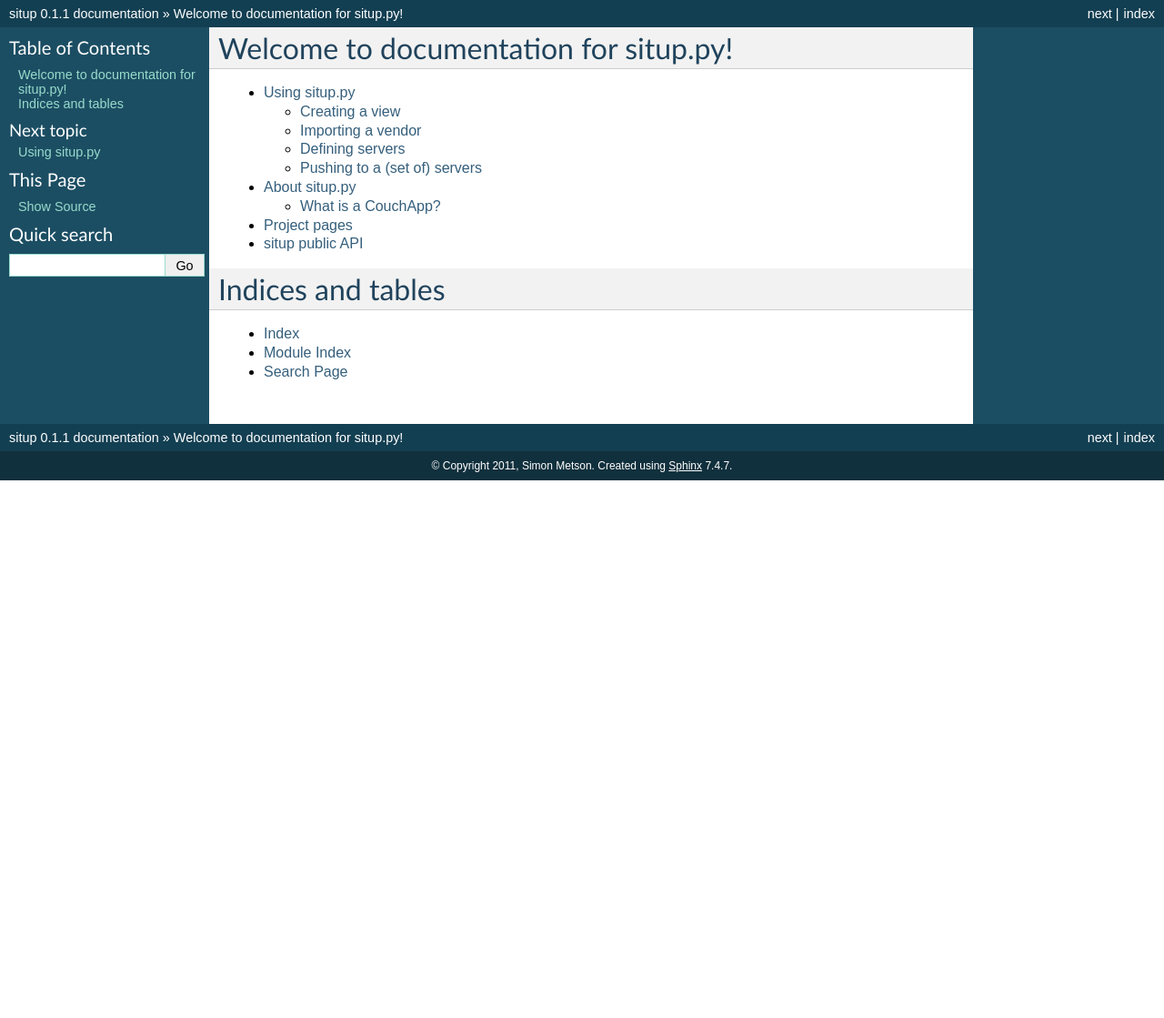
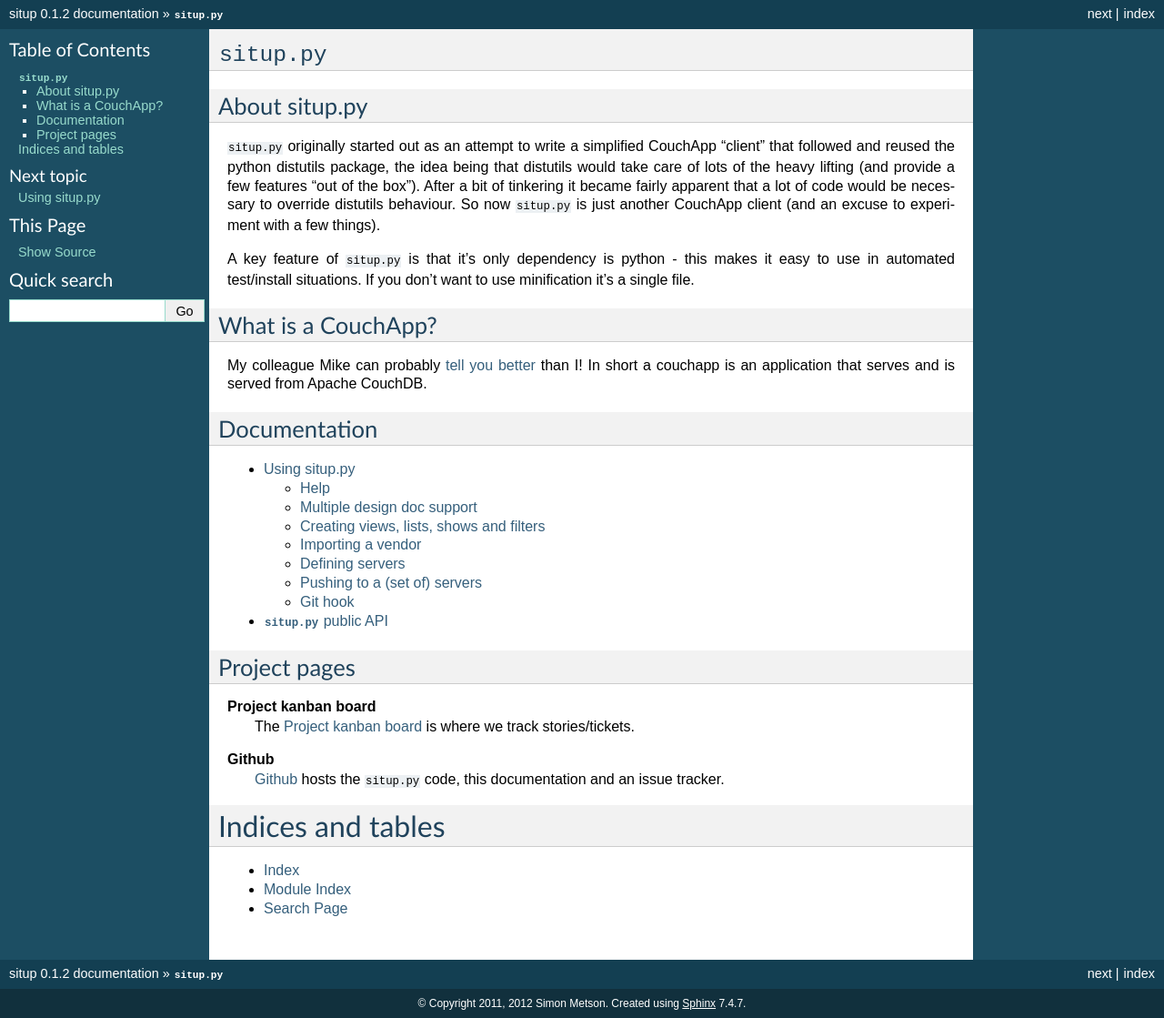
Before and after one commit to drsm79/situp, a Sphinx documentation site: the page built from docs/index.rst, in a window 1280 px wide. Shown: the whole page at 91% size. Built offline with Sphinx 7.4.7, drawn with Linux system fonts in a browser that asks for light colours; formulas are drawn with MathJax 3; before the commit the page ends 900 px from its top, so only the background shows below that.

Commit message:
update documentation

```diff
--- a/docs/code.rst
+++ b/docs/code.rst
@@ -1,4 +1,4 @@
-situp public API
+``situp.py`` public API
 ========================================
 
 .. automodule:: situp
--- a/docs/conf.py
+++ b/docs/conf.py
@@ -41,7 +41,7 @@
 
 # General information about the project.
 project = u'situp'
-copyright = u'2011, Simon Metson'
+copyright = u'2011, 2012 Simon Metson'
 
 # The version info for the project you're documenting, acts as replacement for
 # |version| and |release|, also used in various other places throughout the
@@ -50,7 +50,7 @@
 # The short X.Y version.
 version = '0.1'
 # The full version, including alpha/beta/rc tags.
-release = '0.1.1'
+release = '0.1.2'
 
 # The language for content autogenerated by Sphinx. Refer to documentation
 # for a list of supported languages.
--- a/docs/externals.rst
+++ b/docs/externals.rst
@@ -1,5 +1,9 @@
 Project pages
-========================================
+----------------------------------------
 
-* `Project kanban board <http://mikewallace.cloudant.com/situp-kanban/_design/kanbancouch/index.html>`_
-* `Github pages <http://drsm79.github.com/situp/>`_
+**Project kanban board**
+  The `Project kanban board <http://mikewallace.cloudant.com/situp-kanban/_design/kanbancouch/index.html>`_ is where we track stories/tickets.
+
+**Github**
+  `Github <http://drsm79.github.com/situp/>`_ hosts the ``situp.py`` code, this
+  documentation and an issue tracker.
--- a/docs/index.rst
+++ b/docs/index.rst
@@ -3,17 +3,21 @@
    You can adapt this file completely to your liking, but it should at least
    contain the root `toctree` directive.
 
-Welcome to documentation for situp.py!
+``situp.py``
 =================================
 
+.. include:: whatisacouchapp.rst
+
+Documentation
+----------------------------------------
 
 .. toctree::
    :maxdepth: 2
 
    usage
-   whatisacouchapp
-   externals
    code
+
+.. include:: externals.rst
 
 Indices and tables
 ==================
--- a/docs/usage.rst
+++ b/docs/usage.rst
@@ -1,57 +1,92 @@
 Using situp.py
 ========================================
-Creating a view
+Help
+----------------------------------------
+All commands in situp.py have a help function. Invoke it by running: ::
+
+    setup.py <command> -h
+
+
+Multiple design doc support
+----------------------------------------
+situp.py supports couchapps that use multiple design documents. If you just
+want the current directory to be your application just run situp.py as: ::
+
+	situp.py view foo
+
+If you would like to create a view in a specific design doc, run the command
+as: ::
+
+	situp.py view foo -d tst-app
+
+Creating views, lists, shows and filters
 ----------------------------------------
 situp.py will create a view called foo in tst-app ($PWD/_design/tst-app) with
 empty functions in the map.js and reduce.js files.::
 
-	situp.py -d tst-app create view foo
+	situp.py view foo
 
 Will create a view called bar in tst-app ($PWD/_design/tst-app) with an empty
 function in map.js and a _sum built in reduce.::
 
-	situp.py -d tst-app create view bar --sum
+	situp.py view bar --sum
 
 Will create the view baz in the views directory of the current working dir
 (e.g. $PWD/views/baz)::
 
-	situp.py create view baz
+	situp.py view baz
 
+The same syntax will create lists, shows and filters: ::
+
+	situp.py list mylist
+	situp.py show myshow
+	situp.py filter myfilter
 
 Importing a vendor
 ----------------------------------------
 Vendors can be imported into the application via: ::
 
-	situp.py -d tst-app vendor backbone
+	situp.py vendor <vendor-name>
 
 Will download and install the vendor backbone and its dependencies into the
-tst-app design. situp uses the kanso packages, so anything that is available on
-http://kan.so/packages/ should work with situp.
+tst-app design. situp.py uses the kanso packages, so anything that is available
+on http://kan.so/packages/ should work with situp.
 
 Defining servers
 ----------------------------------------
-situp.py lets you define servers so you can interact with them by name instead
-of URL: ::
+``situp.py`` lets you define servers so you can interact with them by name
+instead of URL: ::
 
 	situp.py addserver -n dev -s http://localhost:5984
 
-This creates a servers.json file in the current directory and stores the server
-name, url and auth token in there. **DO NOT** make your servers.json file public
-since people will be able to access your couch instances.
+This creates a ``servers.json`` file in the current directory and stores the
+server name, url and auth token in there. **DO NOT** make your ``servers.json``
+file public since people will be able to access your couch instances.
 
 Pushing to a (set of) servers
 ----------------------------------------
 Pushing an application to a server is as simple as running: ::
 
-	situp.py -d tst-app push -s http://localhost:5984 -d databasename
+	situp.py push -s http://localhost:5984 -d databasename
 
 The -s option can be specified multiple times.
 
 If a server has been defined (see above) you can refer to it via it's short
 name: ::
 
-	situp.py -d tst-app push -s dev -d databasename
+	situp.py push -s dev -d databasename
 
-If a server URL has a username in it (e.g. joe@localhost:5984) situp.py will
-ask for a password. This won't be stored anywhere and will not be in the shell
-history.
+If a server URL has a username in it (e.g. joe@localhost:5984) ``situp.py``
+will ask for a password. This won't be stored anywhere and will not be in the
+shell history.
+
+You can have your applications javascript minified by specifiying the ``-m``
+option with the push command.
+
+Git hook
+----------------------------------------
+
+You can install a git post commit hook to push to your server at the same time
+as committing to your git repository by running: ::
+
+    situp.py githook
--- a/docs/whatisacouchapp.rst
+++ b/docs/whatisacouchapp.rst
@@ -1,11 +1,22 @@
 About situp.py
-****************************************
+----------------------------------------
 
-situp.py originally started out as an attempt to write a simplified CouchApp "client" that followed and reused the python distutils package, the idea being that distutils would take care of lots of the heavy lifting (and provide a few features "out of the box"). After a bit of tinkering it became fairly apparent that a lot of code would be necessary to override distutils behaviour. So now situp.py is just another CouchApp client.
+``situp.py`` originally started out as an attempt to write a simplified
+CouchApp "client" that followed and reused the python distutils package, the
+idea being that distutils would take care of lots of the heavy lifting (and
+provide a few features "out of the box"). After a bit of tinkering it became
+fairly apparent that a lot of code would be necessary to override distutils
+behaviour. So now ``situp.py`` is just another CouchApp client (and an excuse
+to experiment with a few things).
+
+A key feature of ``situp.py`` is that it's only dependency is python - this
+makes it easy to use in automated test/install situations. If you don't want to
+use minification it's a single file.
 
 
 What is a CouchApp?
-========================================
+----------------------------------------
 
 My colleague Mike can probably `tell you better <https://github.com/mikewallace1979/CouchApp-Handbook>`_
-than I!
+than I! In short a couchapp is an application that serves and is served from
+Apache CouchDB.
```
Also changed, not shown: docs/default.css (added, +253 -0 lines).
